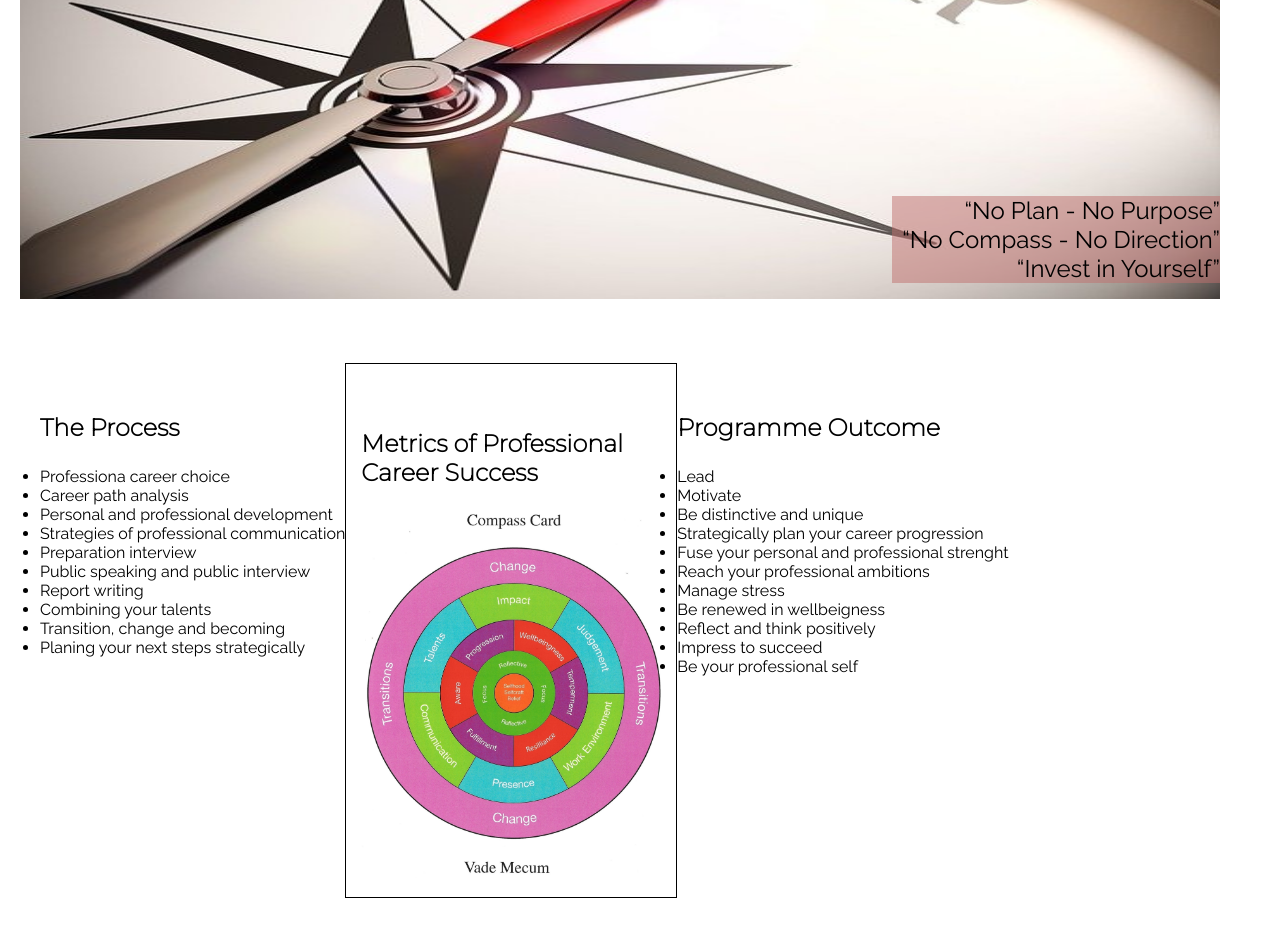
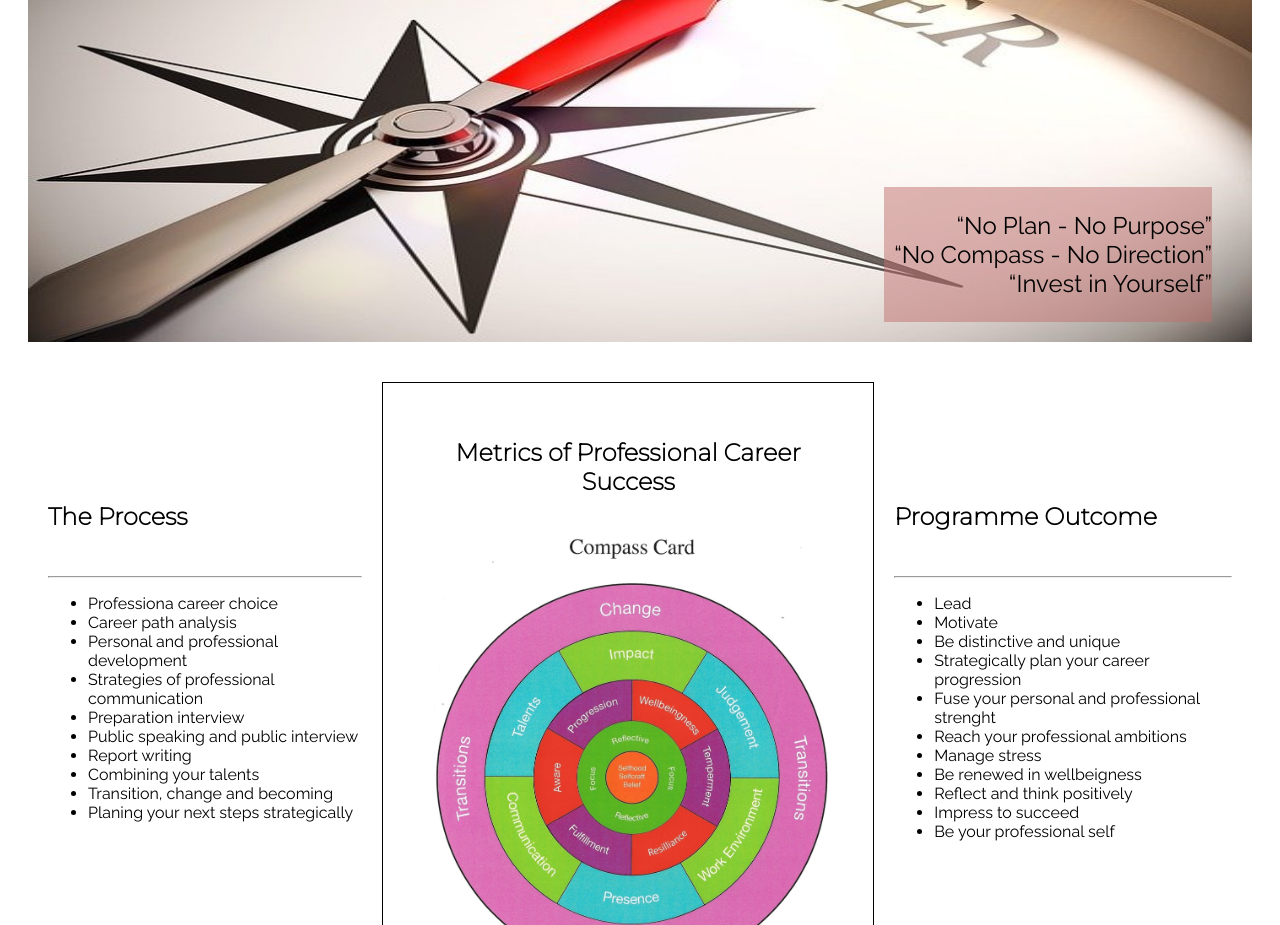
Before and after one commit to Code-Institute-Submissions/Professional-Career-Consulting, a plain HTML site: page index.html in a window 1280 px wide. Shown: the part 335-1260 px from the top of the page. Drawn offline with Linux system fonts and the light colour scheme.

Commit message:
Home page complete

```diff
--- a/assets/css/style.css
+++ b/assets/css/style.css
@@ -1,13 +1,16 @@
 @import url('https://fonts.googleapis.com/css2?family=Montserrat:wght@200&family=Raleway&display=swap');
-* {
+html{
     margin: 0;
     padding: 0;
     border: none;
+
 }
+
 body{
     font-family: 'Raleway', sans-serif;
     color:black;
-    margin: 0 auto;
+    overflow-x: hidden;
+
 }
 h1, h2{
     font-family: 'Montserrat', sans-serif;
@@ -40,20 +43,122 @@ h1, h2{
 #navbar a{
     color: black;
 }
+#contact-area{
+    text-align: center;
+    border-style: 1px solid black;
+}
+#contact{
+    background-position: center center;
+    background-repeat: no-repeat;
+    background-image: url("../images/vintage.jpg");
+    background-color: #cccccc;
 
+ }
+
+.top-image{
+    position: relative;
+}
+.top-image img{
+    display: block;
+    margin-right: auto;
+    margin-left: auto;
+    width: 100%;
+    height: 500px;
+    overflow-x: hidden;
+
+
+}
+
+.text-image{
+    position: absolute;
+    font-family: 'Raleway', sans-serif;
+    bottom: 20px;
+    background-color: rgba(192, 112, 111, 0.5);
+    right: 60px;
+    text-align: right;
+ }
+
+.text-image > p{
+    margin-left: 10px;
+ }
+.top-image{
+   padding: 20px;
+
+
+}
+#center-image{
+    border: 1px solid black;
+    padding: 15px;
+    text-align: center;
+    width: 500px;
+
+
+}
+.text-image{
+    font-size: 150%;
+    font-weight: 400;
+    margin-left: 20px;
+    bottom: 40px;
+   }
+#center{
+    display: flex;
+    flex-direction: row;
+    padding: 20px;
+    margin-left: auto;
+    margin-right: auto;
+    overflow: hidden;
+}
+#center-image h2{
+    padding:20px
+}
+#center-image img {
+    width: 400px;
+    text-align: center;
+    padding-left: 30px;
+    padding-right: 30px;
+}
+#center-image p {
+    text-align: center;
+    padding: 20px;
+
+}
+ #right-side  {
+     text-align: left;
+     padding: 20px;
+     margin-top: 30px;
+ }
+ #left-side {
+     text-align: left;
+     padding: 20px;
+     margin-top: 30px;
+ }
+.section-one {
+    display:flex;
+    padding: 20px 20px 20px 20px;
+
+  }
+  .section-one img{
+    width: 500px;
+
+  }
+  .section-one-text{
+    display: block;
+
+  }
  footer{
-     font-size: 180%;
+
      width:100%;
      text-align: center;
-     padding: 10px 20px;
-     background: #666;
+     padding: 20px 20px;
+     background:#A9A9A9;
+     margin-bottom: 0;
+
  }
  footer  li{
     display: inline;
     padding: 20px;
-    text-align: center;
-    margin: 20px;
-      }
-    footer i{
+ }
+footer i{
         color: white;
-    }
+        font-size: 180%;
+}
--- a/index.html
+++ b/index.html
@@ -10,51 +10,7 @@
         <link rel="stylesheet" type="text/css" href="assets/css/style.css">
         <link rel="stylesheet" href="https://use.fontawesome.com/releases/v5.15.4/css/all.css" integrity="sha384-DyZ88mC6Up2uqS4h/KRgHuoeGwBcD4Ng9SiP4dIRy0EXTlnuz47vAwmeGwVChigm" crossorigin="anonymous">
 <title>Professional career consulting</title>
-        <style>
- .top-image{
-    position: relative;
-}
 
-.text-image{
-    position: absolute;
-    font-family: 'Raleway', sans-serif;
-    bottom: 20px;
-    background-color: rgba(192, 112, 111, 0.5);
-    right: 60px;
-    text-align: right;
- }
-
- .text-image > p{
-    margin-left: 10px;
- }
-.top-image{
-   padding: 20px;
-
-
-}
-#center-image{
-    border: 1px solid black;
-    padding: 15px;
-    width: 300px;
-}
-.text-image{
-    font-size: 150%;
-    font-weight: 400;
-    margin-left: 20px;
-    bottom: 40px;
-   }
-#center{
-    display: flex;
-    flex-direction: row;
-    max-width: 1200px;
-    padding: 40px;
-}
-
-#center-image  img{
-    width: 300px;
-}
-
-        </style>
    </head>
 <body>
    <header>
@@ -74,7 +30,7 @@
 
 
         <div class="top-image">
-        <img src="assets/images/compass-c.jpg" width="1200" height="500"  alt="Compass with direction: career"/>
+        <img src="assets/images/compass-c.jpg"  alt="Compass with direction: career"/>
         <div class="text-image">
             <p><q>No Plan - No Purpose</q><br>
             <q>No Compass - No Direction</q><br>
@@ -84,8 +40,9 @@
 
 <section id="center">
 
-    <div id="right-side">
+    <div id="left-side">
         <h2>The Process</h2>
+        <hr>
         <ul>
             <li>Professiona career choice</li>
             <li>Career path analysis</li>
@@ -102,9 +59,11 @@
     <div id="center-image">
         <h2>Metrics of Professional Career Success</h2>
         <img src="assets/images/compass_card1.jpg" alt ="Compass representing the stages of career development">
+        <p>The Vade Mecum Compass Card is specifically designed for your individual needs. It is a self-directed learning log which records your personal and professional development. It will give direction and measure your advancement.</p>
     </div>
-    <div id="left-side">
+    <div id="right-side">
     <h2>Programme Outcome</h2>
+    <hr>
     <ul>
         <li>Lead</li>
         <li>Motivate</li>
```
Also changed, not shown: contact.html (+2 -20 lines), validation.html (+0 -15 lines).
